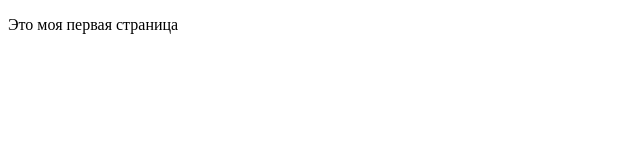
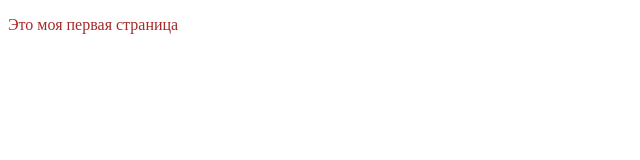
Before and after one commit to Ritkin32/Ritkin32.github.io, a plain HTML site: page index.html in a window 1280 px wide. Shown: the whole page, without its empty margins (0-640 px from the left). Drawn offline with Linux system fonts and the light colour scheme.

Commit message:
второй коммит

```diff
--- a/index.html
+++ b/index.html
@@ -5,6 +5,6 @@
     <title>Document</title>
 </head>
 <body>
-<p>Это моя первая страница </p>
+<p style="color:brown;">Это моя первая страница </p>
 </body>
 </html>
```
Also changed, not shown: 1 other file.
